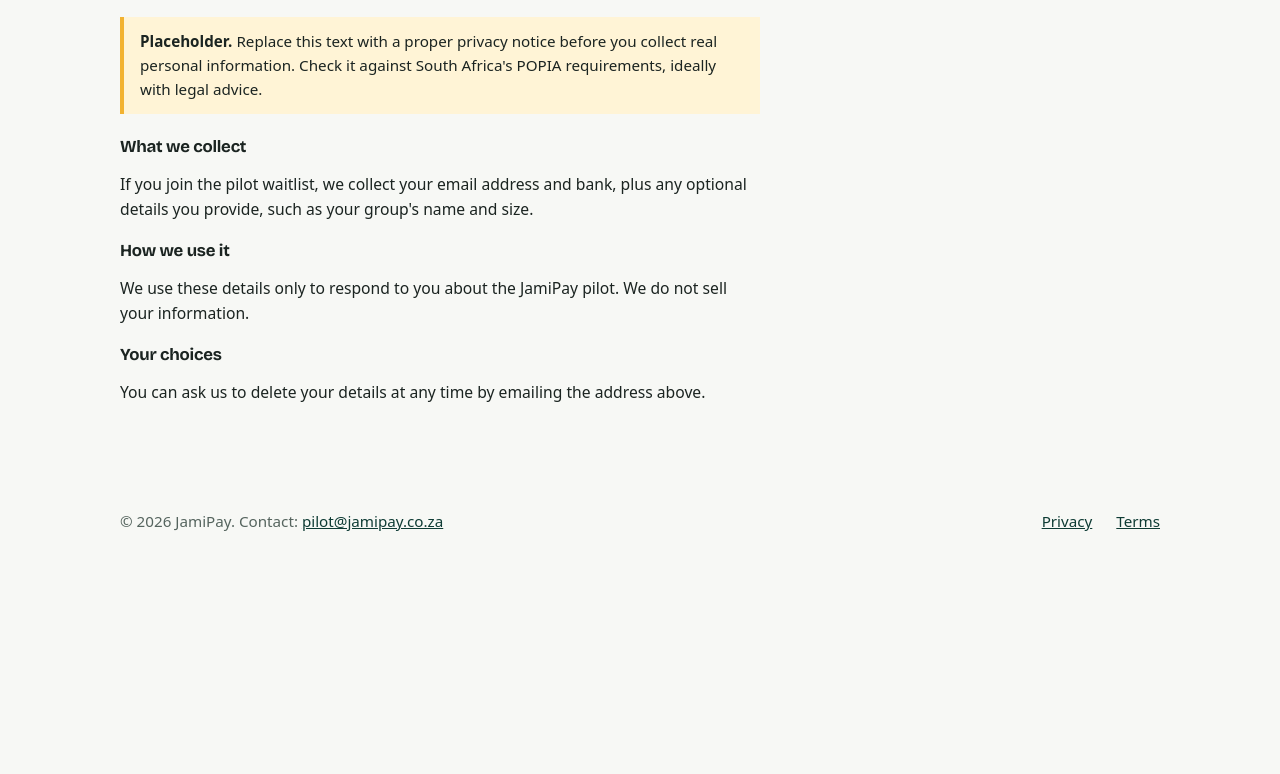
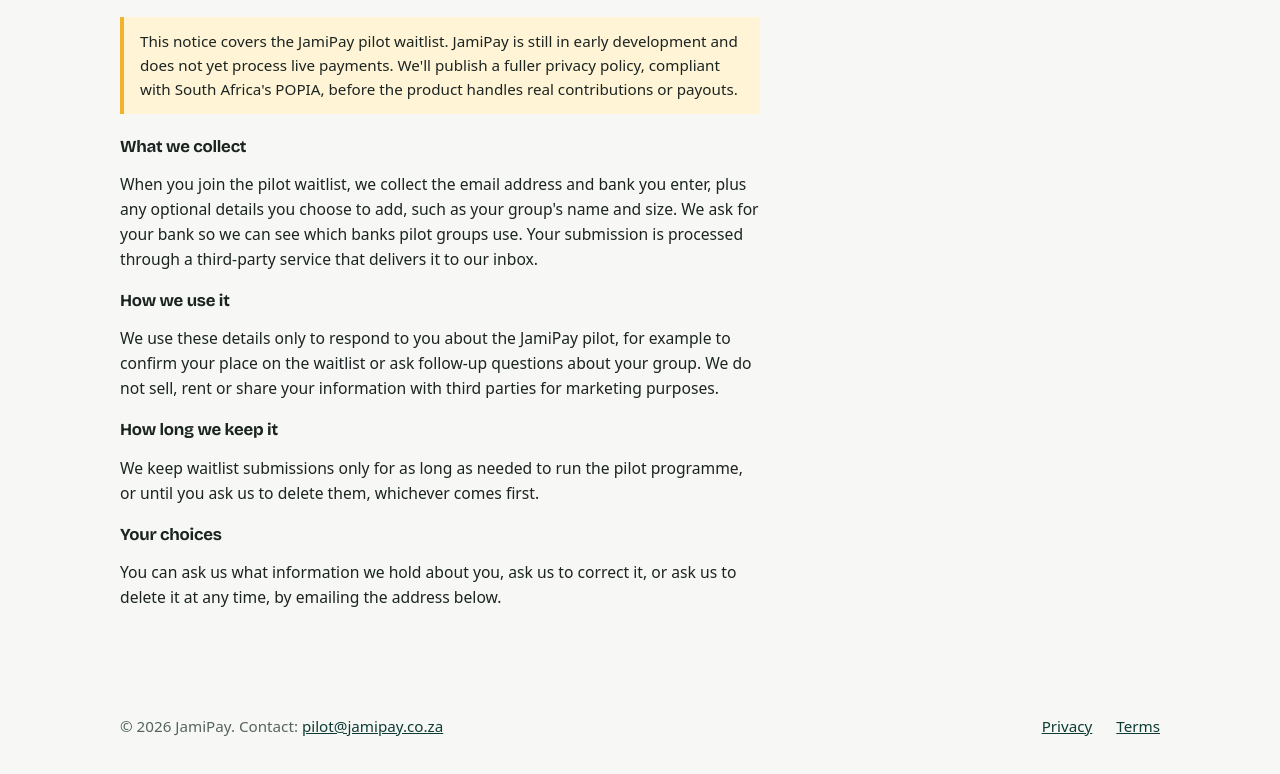
Before and after one commit to Mpume-algorith/jamipay_landing, a website: page privacy.html in a window 1280 px wide. Shown: the part 170-944 px from the top of the page. Before the commit the page ends 800 px from the top, so only its background shows below. Drawn offline with nearby package versions, Linux system fonts and the light colour scheme.

Commit message:
Updated Terms and Policy

```diff
--- a/privacy.html
+++ b/privacy.html
@@ -22,22 +22,31 @@
     <section class="legal" id="privacy">
       <div class="wrap">
         <h2>Privacy notice</h2>
-        <p class="note"><strong>Placeholder.</strong> Replace this text with a proper privacy notice before you collect
-          real personal information. Check it against South Africa's POPIA requirements, ideally with legal advice.</p>
+        <p class="note">This notice covers the JamiPay pilot waitlist. JamiPay is still in early development and does
+          not yet process live payments. We'll publish a fuller privacy policy, compliant with South
+          Africa's POPIA, before the product handles real contributions or payouts.</p>
         <h3>What we collect</h3>
-        <p>If you join the pilot waitlist, we collect your email address and bank, plus any optional details you
-          provide, such as your group's name and size.</p>
+        <p>When you join the pilot waitlist, we collect the email address and bank you enter, plus any optional
+          details you choose to add, such as your group's name and size. We ask for your bank so we can see which
+          banks pilot groups use. Your submission is processed through a third-party service that delivers it to
+          our inbox.</p>
         <h3>How we use it</h3>
-        <p>We use these details only to respond to you about the JamiPay pilot. We do not sell your information.</p>
+        <p>We use these details only to respond to you about the JamiPay pilot, for example to confirm your place on
+          the waitlist or ask follow-up questions about your group. We do not sell, rent or share your information
+          with third parties for marketing purposes.</p>
+        <h3>How long we keep it</h3>
+        <p>We keep waitlist submissions only for as long as needed to run the pilot programme, or until you ask us to
+          delete them, whichever comes first.</p>
         <h3>Your choices</h3>
-        <p>You can ask us to delete your details at any time by emailing the address above.</p>
+        <p>You can ask us what information we hold about you, ask us to correct it, or ask us to delete it at any
+          time, by emailing the address below.</p>
       </div>
     </section>
   </main>
   <footer>
     <div class="wrap">
       <div>© 2026 JamiPay. Contact: <a id="contact-text"
-          href="mailto:REPLACE_WITH_YOUR_EMAIL">REPLACE_WITH_YOUR_EMAIL</a></div>
+          href="mailto:pilot@jamipay.co.za">pilot@jamipay.co.za</a></div>
       <nav aria-label="Legal">
         <a href="privacy.html">Privacy</a>
         <a href="terms.html">Terms</a>
```
Also changed, not shown: index.html (+1 -1 lines), terms.html (+8 -8 lines).
